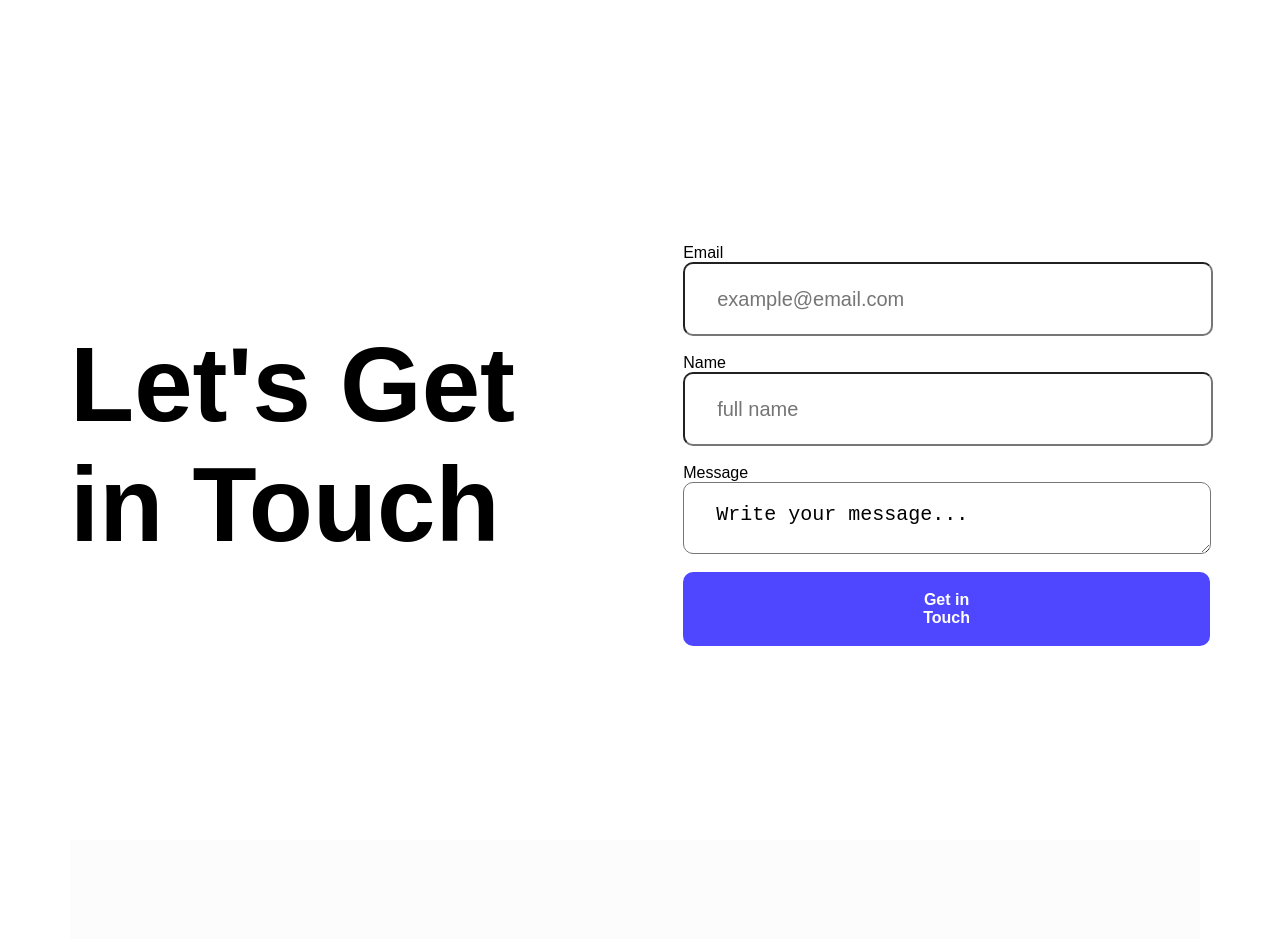
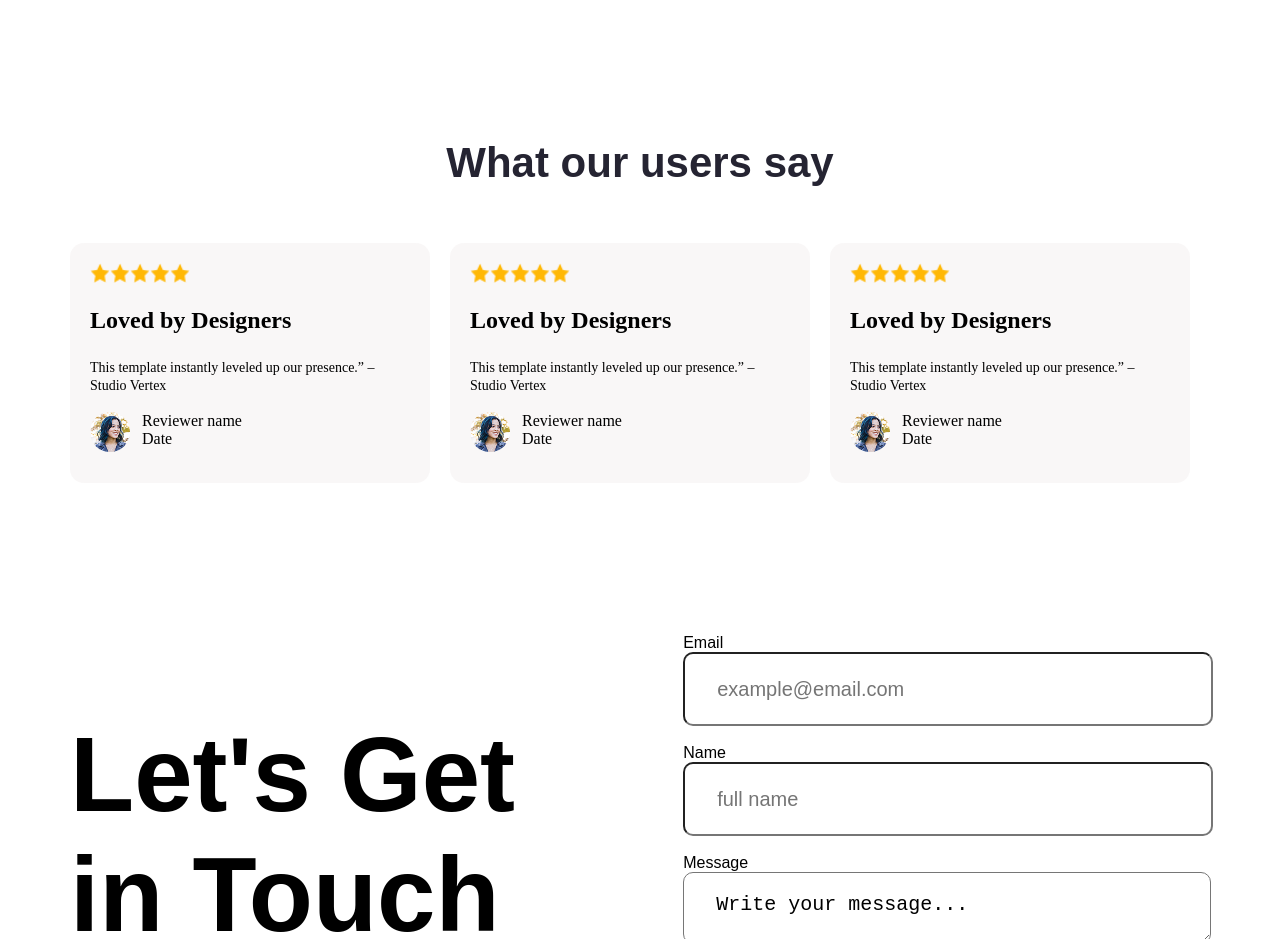
Before and after one commit to nakib233/Assignment-01, a plain HTML site: page index.html in a window 1280 px wide. Shown: the part 1560-2499 px from the top of the page. Drawn offline with Linux system fonts and the light colour scheme.

Commit message:
added the profile buttons

```diff
--- a/index.html
+++ b/index.html
@@ -59,7 +59,61 @@
                 </div>
             </div>
         </section>
+        <section class="feedback_container">
+            <div class="feedback">
+                <h4 class = "raleway-normal feedback_font">What our users say</h4>
+                <div class="profile_buttons">
+                    <div class="profile_button">
+                        <div class="stars">
+                        </div>
+                        <div class="info">
+                            <h3 class = "typo">Loved by Designers</h3>
+                            <small>This template instantly leveled up our presence.” – Studio Vertex</small>
+                        </div>
+                        <div class="reviewer">
+                            <div class = "women_pic"></div>
+                            <div class = "more_info">
+                                <p class = "reviewer_name">Reviewer name</p>
+                                <p class = "date">Date</p>
+                            </div>
+                        </div>
 
+                    </div>
+                    <div class="profile_button">
+                        <div class="stars">
+                        </div>
+                        <div class="info">
+                            <h3 class = "typo">Loved by Designers</h3>
+                            <small>This template instantly leveled up our presence.” – Studio Vertex</small>
+                        </div>
+                        <div class="reviewer">
+                            <div class = "women_pic"></div>
+                            <div class = "more_info">
+                                <p class = "reviewer_name">Reviewer name</p>
+                                <p class = "date">Date</p>
+                            </div>
+                        </div>
+
+                    </div>
+                    <div class="profile_button">
+                        <div class="stars">
+                        </div>
+                        <div class="info">
+                            <h3 class = "typo">Loved by Designers</h3>
+                            <small>This template instantly leveled up our presence.” – Studio Vertex</small>
+                        </div>
+                        <div class="reviewer">
+                            <div class = "women_pic"></div>
+                            <div class = "more_info">
+                                <p class = "reviewer_name">Reviewer name</p>
+                                <p class = "date">Date</p>
+                            </div>
+                        </div>
+
+                    </div>
+                </div>
+            </div>
+        </section>
         <section class="touch">
             <div class="touch1">
                 <h1 class = "raleway-normal">Let's Get in Touch</h1>
--- a/style.css
+++ b/style.css
@@ -149,6 +149,93 @@ main{
     margin-bottom:50px;
 }
 
+/* ## 🧪 CHALLENGES (10 Marks)
+Users’ Feedback Section */
+
+.feedback_container {
+    height:243px;
+    width:1140px;
+    margin-top: 142px;
+    margin-bottom:137px;
+    text-align: center;
+}
+
+.feedback_font {
+    font-size:42px;
+    font-weight: bold;
+    color:#252432;
+}
+
+.profile_buttons {
+    height:243px;
+    width:1140px;
+    margin-top:50px;
+    display:flex;
+    justify-content: space-evenly;
+
+}
+
+.profile_button {
+    height:200px;
+    width:366px;
+    background-color: #f2eded77;
+    border-radius: 14px;
+    text-align: left;
+    padding:20px;
+    margin-right: 20px;
+}
+
+.stars {
+    height:20px;
+    width:100px;
+    background-image: url("Assets/icon-star.png");
+    background-repeat: repeat-x;
+    background-size: 20px 20px;
+
+}
+
+.info {
+    height:81px;
+    width:318px;
+    margin-bottom: 16px;
+}
+
+.typo {
+    font-size: 24px;
+}
+
+.info small {
+    font-size: 14px;
+}
+.reviewer {
+    display:flex;
+    gap:12px;
+    height:46px;
+    width:318px;
+    margin-top: 24px;
+}
+
+.women_pic {
+    height:40px;
+    width:40px;
+    border-radius: 50%;
+    background-image: url("Assets/avatar.png");
+}
+
+.reviewer_name {
+    margin-top: 0px;
+    margin-bottom: 0px;
+}
+
+.date {
+    margin-top: 0px;
+    margin-bottom: 0px;
+}
+
+
+
+
+
 /*  Let’s Get In Touch Section */
 .touch {
     height: 632px;
```
